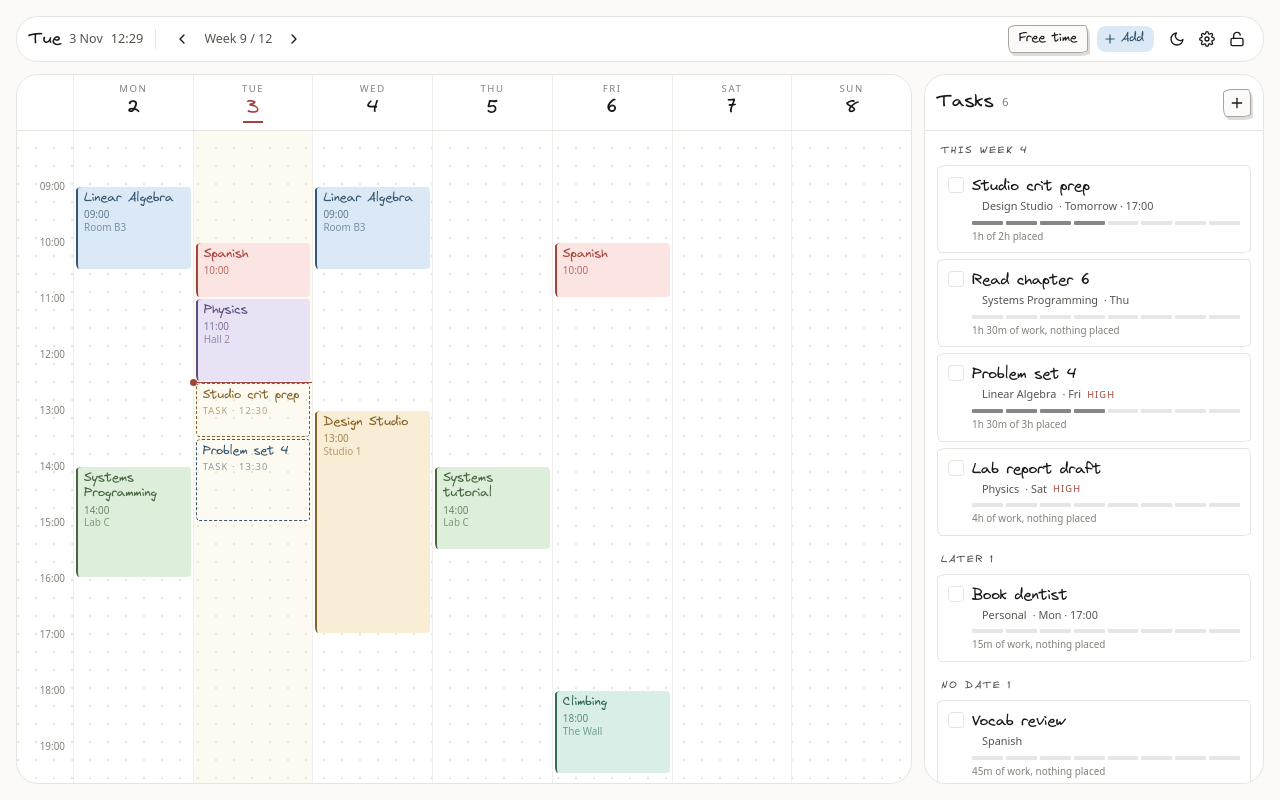
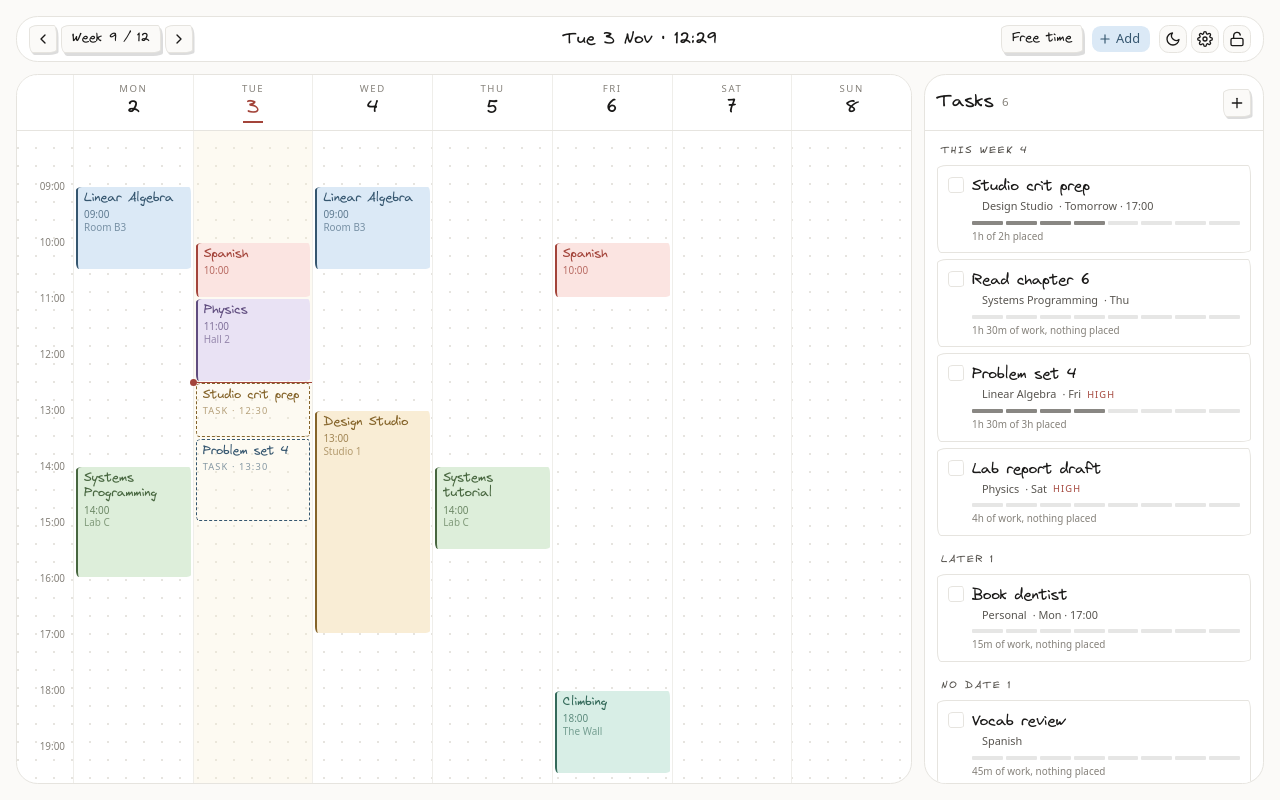
Before and after one commit to abderrahmenex86/TimeTable, a React (Vite) app: page / in a window 1280 px wide. Built offline with nearby package versions, Linux system fonts and the light colour scheme.

Commit message:
[FEAT] unify buttons and recentre the toolbar

```diff
--- a/src/components/shell/top-bar.tsx
+++ b/src/components/shell/top-bar.tsx
@@ -32,28 +32,22 @@ const pad = (value: number) => String(value).padStart(2, '0')
 
 /**
  * The clock is its own component so a one-second tick does not re-render the
- * toolbar around it.
+ * toolbar around it. Date and time share one face and one size — it reads as a
+ * single stamp rather than two pieces of metadata.
  */
 function Clock() {
   const now = useNow(1000)
   const key = todayKey(now)
 
   return (
-    <div className="flex items-baseline gap-2 whitespace-nowrap">
-      <span className="font-hand text-[1.05rem] leading-none text-ink">
-        {WEEKDAY_LABELS[weekdayOf(key)]}
-      </span>
-      <span className="text-[0.78rem] text-ink-60" data-num>
-        {Number(key.slice(8))} {MONTHS[Number(key.slice(5, 7)) - 1]}
-      </span>
-      <span
-        className="text-[0.8rem] tabular-nums text-ink-60"
-        data-num
-        aria-label="Current time"
-      >
-        {pad(now.getHours())}:{pad(now.getMinutes())}
-      </span>
-    </div>
+    <span
+      className="whitespace-nowrap font-hand text-[1.05rem] leading-none text-ink"
+      title="Current date and time"
+    >
+      {WEEKDAY_LABELS[weekdayOf(key)]} {Number(key.slice(8))}{' '}
+      {MONTHS[Number(key.slice(5, 7)) - 1]} · {pad(now.getHours())}:
+      {pad(now.getMinutes())}
+    </span>
   )
 }
 
@@ -64,9 +58,8 @@ type TopBarProps = {
 }
 
 /**
- * The toolbar. Date and time on the left, week navigation in the middle,
- * actions on the right — and it sits inside the same padded column as the
- * calendar and task cards below it.
+ * The toolbar. Week selection first, the date and time centred in the bar, and
+ * the actions on the right.
  */
 export function TopBar({ onNewTask, onNewSession, onOpenTasks }: TopBarProps) {
   const { term, weekIndex } = useWeek()
@@ -84,14 +77,10 @@ export function TopBar({ onNewTask, onNewSession, onOpenTasks }: TopBarProps) {
   const atEnd = weekIndex >= term.weekCount
 
   return (
-    <header className="no-print flex flex-wrap items-center gap-x-2 gap-y-2 rounded-2xl border border-rule bg-paper-raised px-3 py-2">
-      <Clock />
-
-      <span className="mx-1 hidden h-5 w-px bg-rule sm:block" />
-
-      <div className="flex items-center gap-0.5">
+    <header className="no-print relative flex flex-wrap items-center gap-x-2 gap-y-2 rounded-2xl border border-rule bg-paper-raised px-3 py-2">
+      <div className="mx-auto flex items-center gap-1 sm:mx-0">
         <Button
-          variant="ghost"
+          variant="outline"
           size="icon-sm"
           aria-label="Previous week"
           disabled={atStart}
@@ -99,17 +88,18 @@ export function TopBar({ onNewTask, onNewSession, onOpenTasks }: TopBarProps) {
         >
           <FiChevronLeft />
         </Button>
-        <button
-          type="button"
+
+        <Button
+          variant="outline"
+          size="sm"
           onClick={goToToday}
-          className="rounded-md px-1.5 py-1 text-[0.78rem] tabular-nums text-ink-60 transition-colors hover:text-ink"
-          data-num
           title="Jump to the current week"
         >
           Week {weekIndex} / {term.weekCount}
-        </button>
+        </Button>
+
         <Button
-          variant="ghost"
+          variant="outline"
           size="icon-sm"
           aria-label="Next week"
           disabled={atEnd}
@@ -119,11 +109,14 @@ export function TopBar({ onNewTask, onNewSession, onOpenTasks }: TopBarProps) {
         </Button>
       </div>
 
-      <div className="ml-auto flex flex-wrap items-center gap-2">
+      <div className="pointer-events-none flex w-full justify-center sm:absolute sm:left-1/2 sm:w-auto sm:-translate-x-1/2">
+        <Clock />
+      </div>
+
+      <div className="mx-auto flex flex-wrap items-center gap-2 sm:mx-0 sm:ml-auto">
         <Button
           variant={showFreeTime ? 'default' : 'outline'}
           size="sm"
-          className="font-hand"
           aria-pressed={showFreeTime}
           onClick={toggleFreeTime}
         >
@@ -133,7 +126,7 @@ export function TopBar({ onNewTask, onNewSession, onOpenTasks }: TopBarProps) {
         <Button
           variant="outline"
           size="sm"
-          className="font-hand lg:hidden"
+          className="lg:hidden"
           onClick={onOpenTasks}
         >
           Tasks {countOpen(tasks)}
@@ -141,7 +134,7 @@ export function TopBar({ onNewTask, onNewSession, onOpenTasks }: TopBarProps) {
 
         <DropdownMenu>
           <DropdownMenuTrigger asChild>
-            <Button size="sm" className="font-hand">
+            <Button size="sm">
               <FiPlus data-icon="inline-start" />
               Add
             </Button>
@@ -154,11 +147,11 @@ export function TopBar({ onNewTask, onNewSession, onOpenTasks }: TopBarProps) {
           </DropdownMenuContent>
         </DropdownMenu>
 
-        <div className="flex items-center gap-0.5">
+        <div className="flex items-center gap-1">
           <Tooltip>
             <TooltipTrigger asChild>
               <Button
-                variant="ghost"
+                variant="outline"
                 size="icon-sm"
                 aria-label={
                   theme === 'dark' ? 'Switch to light mode' : 'Switch to dark mode'
@@ -173,7 +166,7 @@ export function TopBar({ onNewTask, onNewSession, onOpenTasks }: TopBarProps) {
 
           <Tooltip>
             <TooltipTrigger asChild>
-              <Button variant="ghost" size="icon-sm" asChild>
+              <Button variant="outline" size="icon-sm" asChild>
                 <Link to="/settings" aria-label="Settings">
                   <FiSettings />
                 </Link>
@@ -185,7 +178,7 @@ export function TopBar({ onNewTask, onNewSession, onOpenTasks }: TopBarProps) {
           <Tooltip>
             <TooltipTrigger asChild>
               <Button
-                variant={tasksLocked ? 'default' : 'ghost'}
+                variant={tasksLocked ? 'default' : 'outline'}
                 size="icon-sm"
                 aria-label={
                   tasksLocked
--- a/src/routes/settings-view.tsx
+++ b/src/routes/settings-view.tsx
@@ -82,7 +82,7 @@ export function SettingsView() {
                     aria-pressed={active}
                     onClick={() => setTheme(option.value)}
                     className={cn(
-                      'flex flex-1 items-center justify-center gap-2 border px-3 py-2 text-[0.82rem] transition-colors',
+                      'flex flex-1 items-center justify-center gap-2 border-[1.5px] px-3 py-2 font-hand text-[0.85rem] shadow-[2px_3px_0_var(--fg-15)] transition-colors',
                       active
                         ? 'border-sky-pen bg-sky-fill text-sky-pen'
                         : 'border-rule bg-paper-raised text-ink-60 hover:border-ink-30',
@@ -113,7 +113,7 @@ export function SettingsView() {
                     title={DAY_NAMES[day]}
                     onClick={() => setWeekStartsOn(day)}
                     className={cn(
-                      'border px-1 py-1.5 text-[0.74rem] transition-colors',
+                      'border-[1.5px] px-1 py-1.5 font-hand text-[0.78rem] shadow-[1.5px_2px_0_var(--fg-15)] transition-colors',
                       active
                         ? 'border-sky-pen bg-sky-fill text-sky-pen'
                         : 'border-rule bg-paper-raised text-ink-60 hover:border-ink-30',
@@ -134,7 +134,6 @@ export function SettingsView() {
             <Button
               variant={tasksLocked ? 'default' : 'outline'}
               size="sm"
-              className="font-hand"
               aria-pressed={tasksLocked}
               onClick={toggleTaskLock}
             >
@@ -155,7 +154,6 @@ export function SettingsView() {
               <Button
                 variant="outline"
                 size="sm"
-                className="font-hand"
                 onClick={() => run('Demo data restored', resetToDemo)}
               >
                 Reset demo data
@@ -163,7 +161,6 @@ export function SettingsView() {
               <Button
                 variant="destructive"
                 size="sm"
-                className="font-hand"
                 onClick={() => run('Everything cleared', clearAll)}
               >
                 Clear all data
--- a/src/styles/paper.css
+++ b/src/styles/paper.css
@@ -85,6 +85,34 @@ body {
 
 /* ------------------------------------------------- shadcn primitive reskin --- */
 
+/*
+ * One button look: hand-lettered label, sketched radius, ink border, offset
+ * shadow. Variants differ only by fill, so a toolbar of mixed actions still
+ * reads as one family.
+ */
+[data-slot='button'] {
+  font-family: var(--font-hand);
+  letter-spacing: 0.015em;
+}
+
+[data-slot='button']:not([data-variant='link']) {
+  border-width: 1.5px;
+  border-color: var(--line);
+  box-shadow: 2px 3px 0 var(--fg-15);
+}
+
+[data-slot='button'][data-variant='default'] {
+  border-color: color-mix(in srgb, var(--sky-pen) 38%, transparent);
+}
+
+[data-slot='button'][data-variant='destructive'] {
+  border-color: color-mix(in srgb, var(--rose-pen) 38%, transparent);
+}
+
+[data-slot='button'][data-size^='icon'] {
+  box-shadow: 1.5px 2px 0 var(--fg-15);
+}
+
 [data-slot='button'],
 [data-slot='input'],
 [data-slot='textarea'],
@@ -106,20 +134,6 @@ body {
     background-color 120ms var(--ease-pen),
     box-shadow 120ms var(--ease-pen),
     border-color 120ms var(--ease-pen);
-}
-
-[data-slot='button'][data-variant='default'] {
-  border-color: color-mix(in srgb, var(--sky-pen) 30%, transparent);
-  box-shadow: 2px 3px 0 var(--fg-15);
-}
-
-[data-slot='button'][data-variant='outline'] {
-  border-color: var(--fg-30);
-  box-shadow: 2px 3px 0 var(--fg-15);
-}
-
-[data-slot='button'][data-variant='destructive'] {
-  border-color: color-mix(in srgb, var(--rose-pen) 30%, transparent);
 }
 
 [data-slot='button']:active:not(:disabled) {
```
Also changed, not shown: 3 other files (tests, documents, lock files or other folders).
